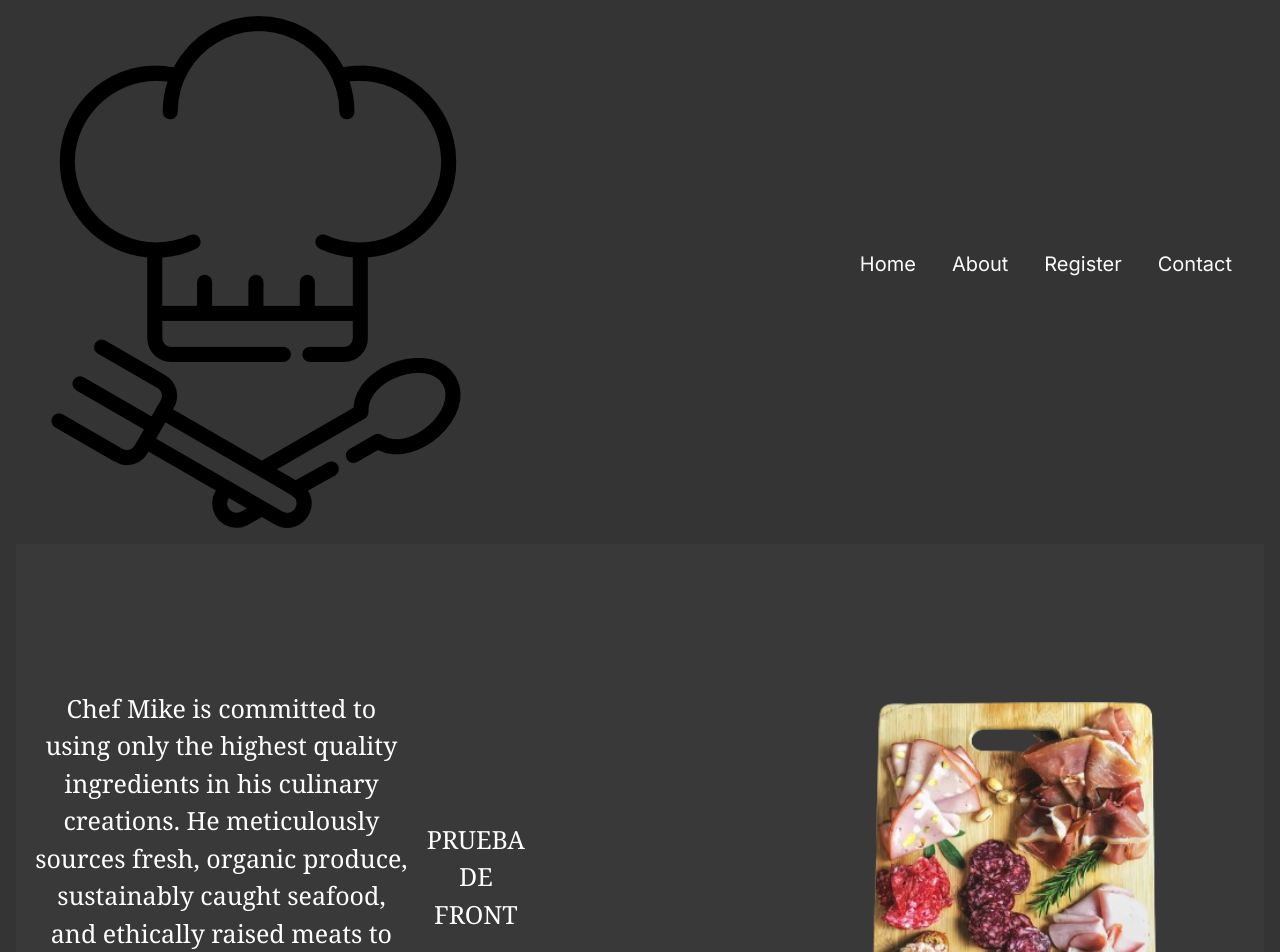
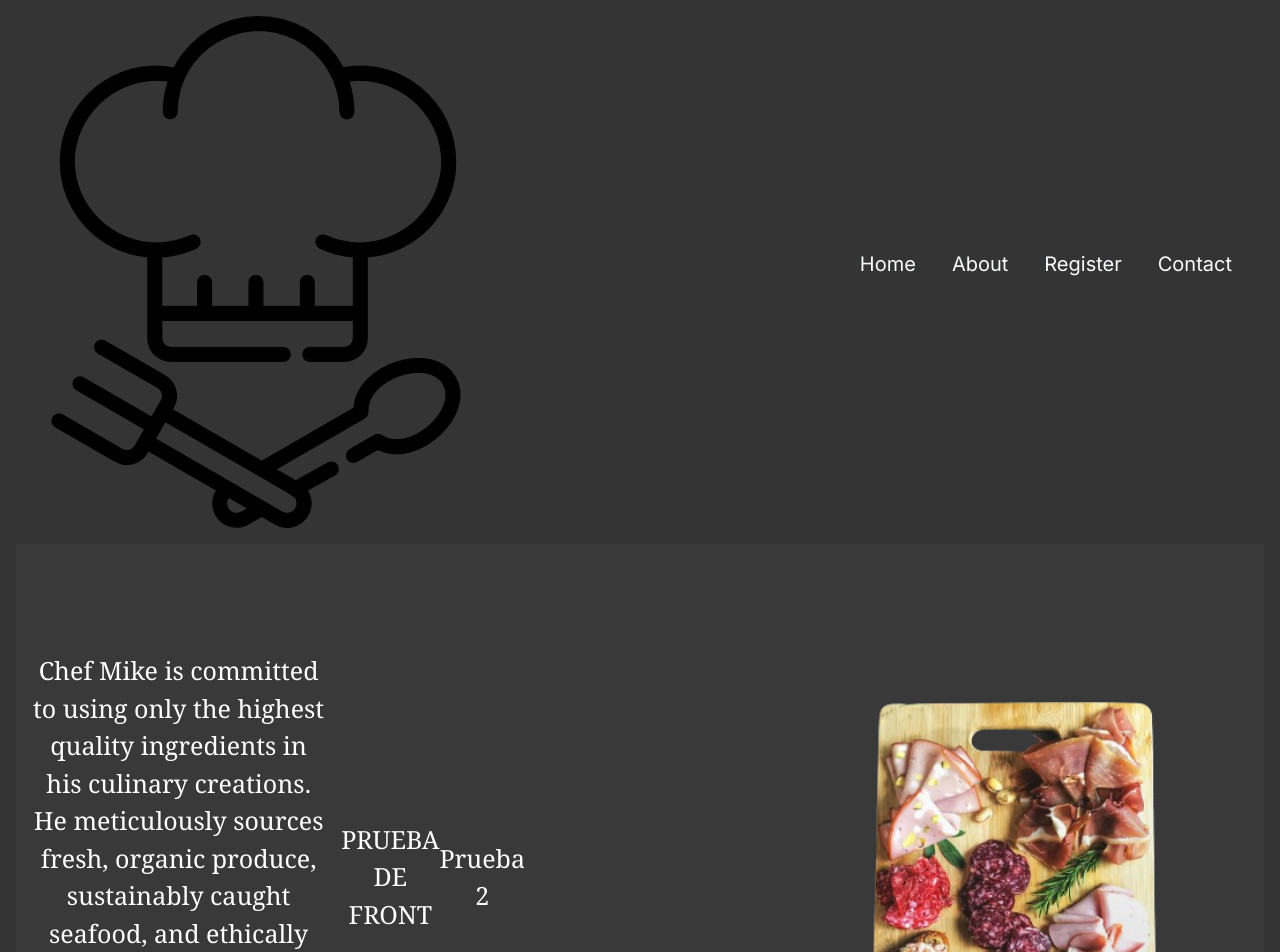
Before and after one commit to ottorst/proyectofinal, a Next.js app in the folder front/: page / in a window 1280 px wide. Shown: the top 952 px of the page. Built offline with nearby package versions, Linux system fonts and the light colour scheme.

Commit message:
prueba 2 front git

```diff
--- a/front/src/components/home/Home.tsx
+++ b/front/src/components/home/Home.tsx
@@ -11,6 +11,7 @@ const Home:React.FC = () => {
         <div className="relative w-full md:w-[509px] md:h-[423px] flex items-center text-center font-serif text-[20px] md:text-[25px]">
           <p className="text-center px-4">Chef Mike is committed to using only the highest quality ingredients in his culinary creations. He meticulously sources fresh, organic produce, sustainably caught seafood, and ethically raised meats to ensure every dish meets the highest standards of flavor and nutrition. </p>
           <p>PRUEBA DE FRONT</p>
+          <p>Prueba 2</p>
         </div>
         <div className="relative flex-shrink-0 w-full md:w-auto">
           <Image src="/assets/tablacomida.png" alt="Tabla Carnes frias" width={500} height={450}/>
```
